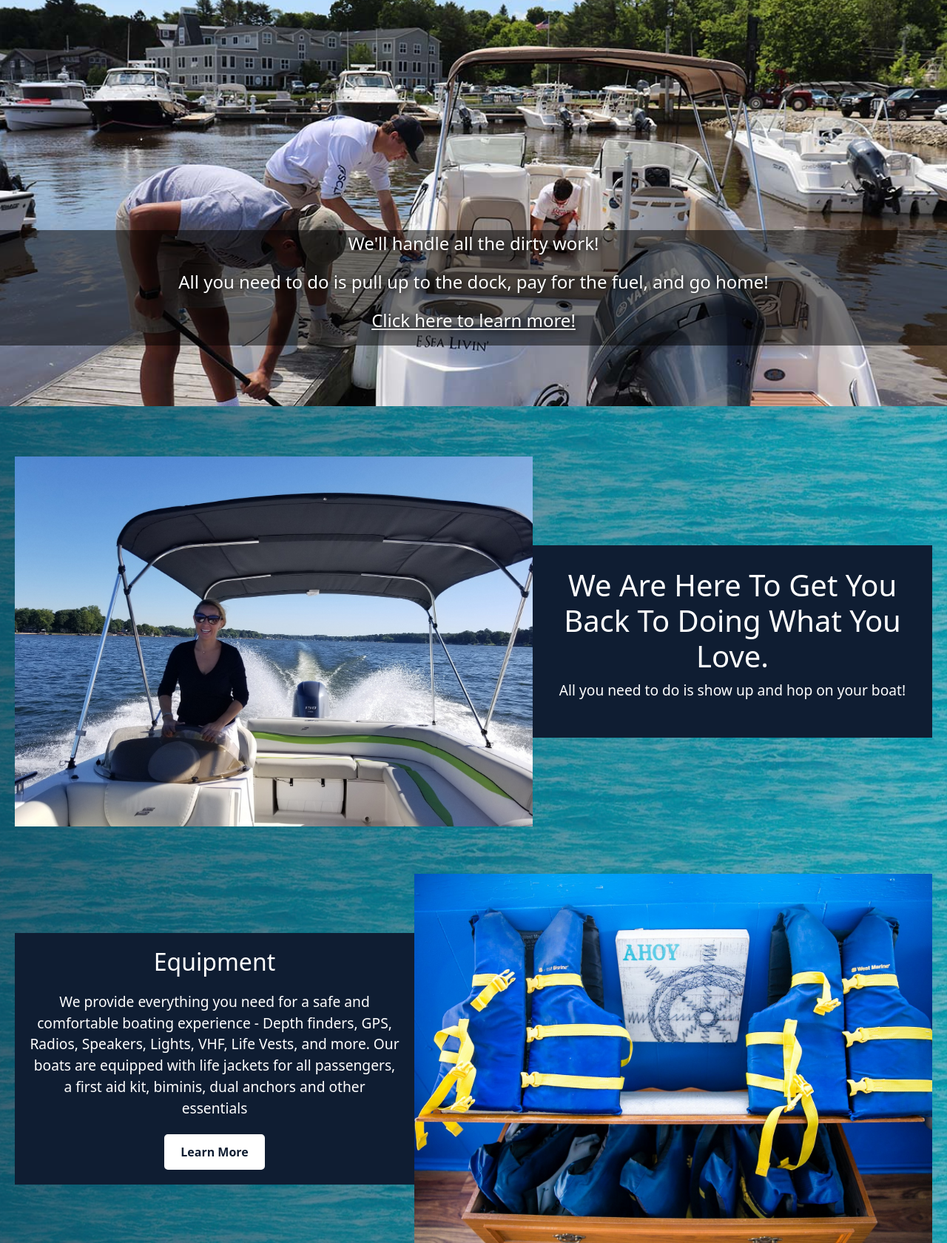
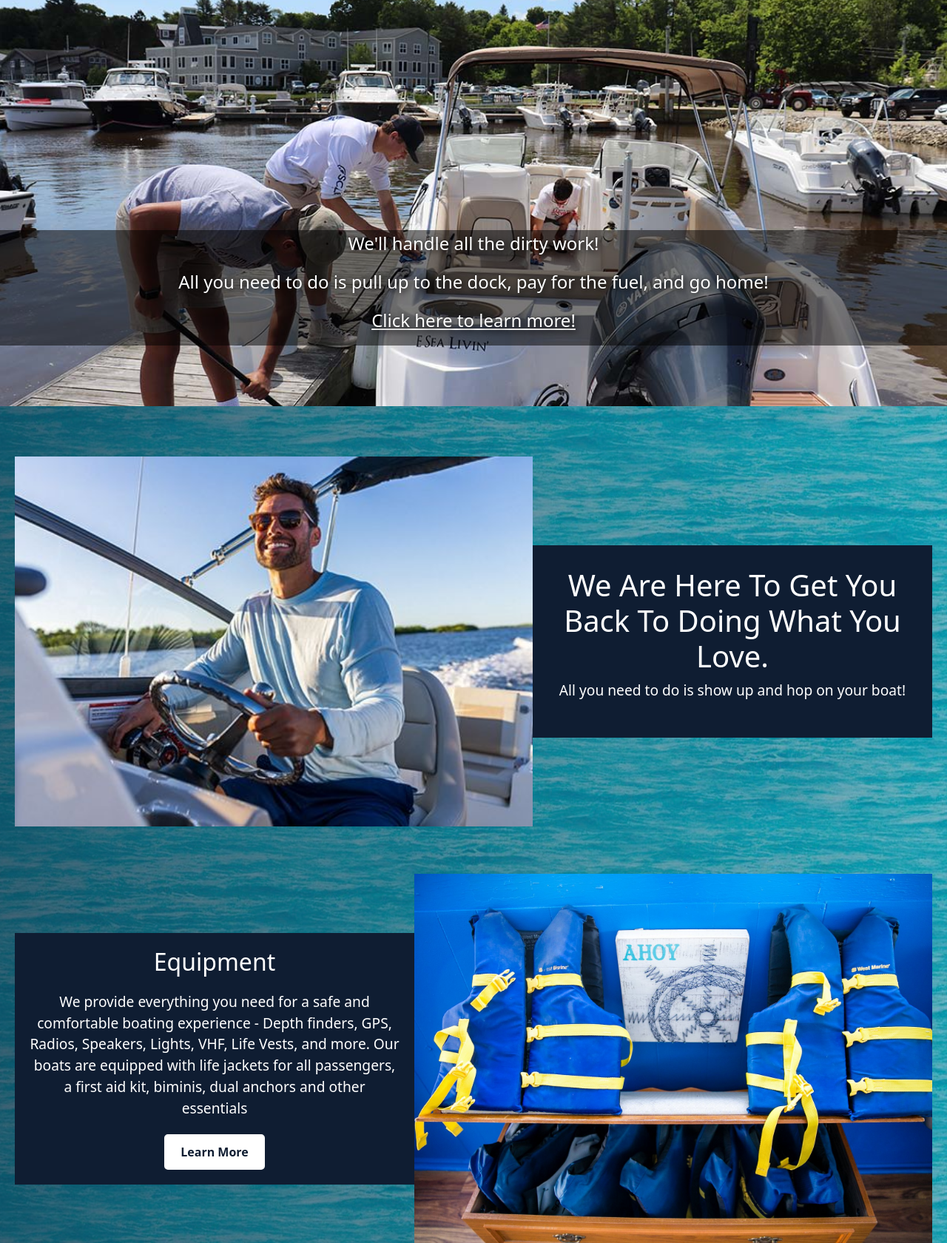
Before and after one commit to jforay/midgeorgia, a Django app: page / in a window 1280 px wide. Shown: the part 1756-3436 px from the top of the page at 74% size. Run offline with Django 5.2, Linux system fonts and the light colour scheme; some libraries are stand-ins or nearby versions.

Commit message:
new photos

```diff
--- a/home/templates/home/home.html
+++ b/home/templates/home/home.html
@@ -70,7 +70,7 @@
 <br><br>
 <div class="carousel-text-container">
     <div class="photos">
-        <img src="{% static 'home/images/A-Woman-Boat.jpg' %}" alt="Enjoying the boat" style="object-fit: cover; height: 500px;max-width: 700px;width: 60vw;">
+        <img src="{% static 'home/images/Do-What-You-Love.jpg' %}" alt="Enjoying the boat" style="object-fit: cover; height: 500px;max-width: 700px;width: 60vw;">
 
     </div>
 
```
Also changed, not shown: home/static/home/images/Do-What-You-Love.jpg (added).
